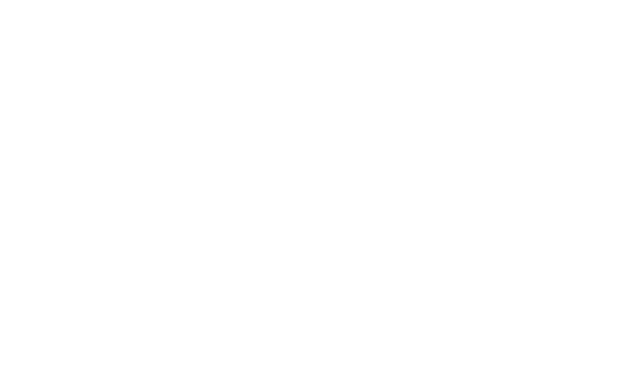
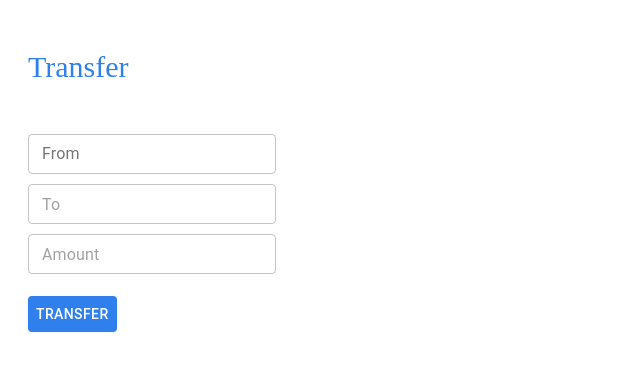
Before and after one commit to Monoxor/mxr-proximity-ewallet-app, a React (Create React App) app: page /user/1/transfer in a window 1280 px wide. Shown: the top 370 px of the page, without its empty margins (0-640 px from the left). Built offline with nearby package versions, Linux system fonts and the light colour scheme.

Commit message:
dev still going on

```diff
--- a/src/App.js
+++ b/src/App.js
@@ -7,8 +7,9 @@
 import Button from "@material-ui/core/Button";
 import UserWallet from "./UserWallet";
 import Login from "./Login";
-import LoginStore from "./stores/Login.store";
 import Company from "./Company";
+import Transfer from "./Transfer";
+
 
 class App extends Component {
   _renderRoutes() {
@@ -17,6 +18,7 @@
         <Switch>
           <Route path="/company/:companyId" component={Company} />
           <Route path="/user/:username/wallet" component={UserWallet} />
+          <Route path="/user/:username/transfer" component={Transfer} />
           <Route path="/login" component={Login} />
         </Switch>
       </Router>
--- a/src/Company.js
+++ b/src/Company.js
@@ -5,6 +5,8 @@
 import AppBar from "./components/AppBar";
 import UserStore from "./stores/User.store";
 import LoginStore from "./stores/Login.store";
+import ProximityStore from "./stores/Proximity.store"
+
 
 class Company extends Component {
   async componentDidMount() {
@@ -44,21 +46,42 @@
     );
   }
 
-  render() {
+  _renderCompanyPage() {
     const users = UserStore.getUsers();
     const company = UserStore.getUserCompany();
     if (!users) {
       return <Box>Loading...</Box>;
     }
     return (
-      <Box style={{ width: "100%", textAlign: "left" }}>
-        <AppBar />
+      <Box>
         <Box style={{ padding: 20, fontSize: 20, color: theme.primary }}>
           Company: {company ? company.name : null}
         </Box>
         <Box style={{ paddingLeft: 20, fontSize: 20 }}>Users</Box>
         <Box style={{ paddingLeft: 20 }}>{this._renderUsers()}</Box>
       </Box>
+    )
+  }
+
+  _renderUnauthorizedCard() {
+    const isUnauthorized = ProximityStore.getIsUnauthorized()
+    if (isUnauthorized) {
+      return (
+        <Box style = {{marginTop: 30, marginLeft: 30}}>
+          <Box style = {{color: 'red', fontSize: 30}}>Unauthorized !</Box>
+        </Box>
+      )
+    }
+  }
+
+
+  render() {
+    const isUnauthorized = ProximityStore.getIsUnauthorized()
+    return (
+      <Box style={{ width: "100%", textAlign: "left" }}>
+        <AppBar />
+        {isUnauthorized ? this._renderUnauthorizedCard() : this._renderCompanyPage()}
+      </Box>
     );
   }
 }
--- /dev/null
+++ b/src/Transfer.js
@@ -0,0 +1,68 @@
+import React, { Component } from "react";
+import { observer } from "mobx-react";
+import theme from "./theme";
+import Box from "@material-ui/core/Box";
+import TextField from "@material-ui/core/TextField";
+import Button from "@material-ui/core/Button";
+import AppBar from "./components/AppBar";
+import LoginStore from "./stores/Login.store";
+import TransferStore from "./stores/Transfer.store"
+
+
+class Transfer extends Component {
+
+
+  render() {
+
+    return (
+      <Box style={{ width: "100%", textAlign: "left" }}>
+        <AppBar />
+        <Box style={{ padding: 20, marginTop: 30, fontSize: 30, color: theme.primary }}>
+          Transfer
+          <Box style={{ marginTop: 50 }}>
+            <TextField
+              label="From"
+              placeholder="From"
+              size="small"
+              variant="outlined"
+              onChange={(e) => TransferStore.setFromUsername(e.target.value)}
+            />
+          </Box>
+          <Box style={{ marginTop: 10 }}>
+            <TextField
+              lable="To"
+              placeholder="To"
+              size="small"
+              variant="outlined"
+              onChange={(e) => TransferStore.setToUsername(e.target.value)}
+            />
+          </Box>
+          <Box style={{ marginTop: 10 }}>
+            <TextField
+              lable="Amount"
+              placeholder="Amount"
+              size="small"
+              variant="outlined"
+              onChange={(e) => TransferStore.setAmount(e.target.value)}
+            />
+          </Box>
+          <Box style={{ marginTop: 20 }}>
+            <Button
+              style={{
+                backgroundColor: theme.primary,
+                color: theme.textSecondaryLight
+              }}
+              onClick={async () => {
+                await TransferStore.onClickTransfer()
+              }}
+            >
+              Transfer
+            </Button>
+          </Box>
+        </Box>
+      </Box>
+    );
+  }
+}
+
+export default observer(Transfer);
--- a/src/UserWallet.js
+++ b/src/UserWallet.js
@@ -18,8 +18,8 @@
 
   _renderTransactions() {
     const wallet = UserStore.getUserWallet();
-    if (!wallet || !wallet.transactions) {
-      return;
+    if (!wallet || !wallet.transactions || wallet.transactions.length < 1) {
+      return <Box style = {{color: 'red'}}>Unauthorized !</Box>;
     }
     let transactionsList = [];
     wallet.transactions.map((transaction) => {
@@ -40,7 +40,6 @@
     const company = UserStore.getUserCompany();
     const wallet = UserStore.getUserWallet();
     const isUnauthorized = ProximityStore.getIsUnauthorized()
-    console.log(isUnauthorized)
     if (isUnauthorized) {
       return (
         <Box style = {{marginTop: 30, marginLeft: 30}}>
--- a/src/components/AppBar.js
+++ b/src/components/AppBar.js
@@ -11,10 +11,25 @@
   render() {
     const isProximityEnabled = ProximityStore.getIsProximityEnabled()
     const user = LoginStore.getUser();
+    if (!user) {
+      return null
+    }
     return (
       <Box
         style={{
+          display: "flex",
+          flexDirection: "column",
           width: "100%",
+          textAlign: "left",
+          display: "flex",
+          alignItems: "center",
+
+        }}
+      >
+        <Box
+          style={{
+            width: "100%",
+            height: 200,
             textAlign: "left",
             display: "flex",
             height: 50,
@@ -49,6 +64,16 @@
             Hi {user ? user.name : null} !
           </Box>
         </Box>
+        <Box style = {{display: "flex"}}>
+          <Box style = {{padding: 10}}>
+            <a href={`/user/${user.username}/wallet`}>Wallet</a>
+          </Box>
+          <Box style = {{padding: 10}}>
+          <a href={`/user/${user.username}/transfer`}>Transfer</a>
+          </Box>
+        </Box>
+      </Box>
+
     );
   }
 }
--- /dev/null
+++ b/src/stores/Transfer.store.js
@@ -0,0 +1,109 @@
+import { decorate, observable } from "mobx";
+import axios from "axios";
+import LoginStore from "./Login.store";
+import UserStore from "./User.store"
+import ProximityStore from "./Proximity.store"
+
+
+class TransferStore {
+  constructor() {
+    let fromUsername = null;
+    let fromUser = null;
+    let toUsername = null;
+    let toUser = null;
+    let amount = null;
+  }
+
+  setFromUsername(value) {
+    this.fromUsername = value;
+    return this.fromUsername;
+  }
+
+  getFromUsername() {
+    return this.fromUsername
+  }
+
+  setFromUser(value) {
+    this.fromUser = value;
+    return this.fromUser;
+  }
+
+  getFromUser() {
+    return this.fromUser
+  }
+
+  setToUsername(value) {
+    this.toUsername = value;
+    return this.toUsername;
+  }
+
+  getToUsername() {
+    return this.toUsername
+  }
+
+  setToUser(value) {
+    this.toUser = value;
+    return this.toUser;
+  }
+
+  getToUser() {
+    return this.toUser
+  }
+
+  setAmount(value) {
+    this.amount = value;
+    return this.amount;
+  }
+
+  getAmount() {
+    return this.amount
+  }
+
+  async onClickTransfer() {
+    const amount = this.getAmount()
+    const fromUsername = this.getFromUsername()
+    UserStore.setUsername(fromUsername)
+    const fromUser = await UserStore.fetchUser()
+    this.setFromUser(fromUser)
+    const toUsername = this.getToUsername()
+    UserStore.setUsername(toUsername)
+    const toUser = await UserStore.fetchUser()
+    this.setToUser(toUser)
+    const isProximityEnabled=ProximityStore.getIsProximityEnabled()
+    const userAccessToken = LoginStore.getUserAccessToken();
+    let url = 'http://do-prod.monoxor.com:5000/transfer'
+    if (isProximityEnabled == "true") {
+      url = "http://pankaj.moolrajani.sb.intern.monoxor.com:5001/ewallet/users/search";
+    }
+    try {
+      const res = await axios({
+        url: url,
+        method: "POST",
+        data: {
+          fromUser: fromUser,
+          toUser: toUser,
+          amount: amount
+        },
+        headers: {
+          "content-type": "application/json",
+          access_token: userAccessToken
+        }
+      });
+      console.log(res.data)
+      return {"status": "dev"}
+    } catch (err) {
+      console.log(err);
+    }
+
+  }
+}
+
+decorate(TransferStore, {
+  fromUsername: observable,
+  fromUser: observable,
+  toUsername: observable,
+  toUser: observable,
+  amount: observable
+});
+
+export default new TransferStore();
```
Also changed, not shown: src/stores/User.store.js (+49 -7 lines). Lines whose indentation alone changed are shown as unchanged.
